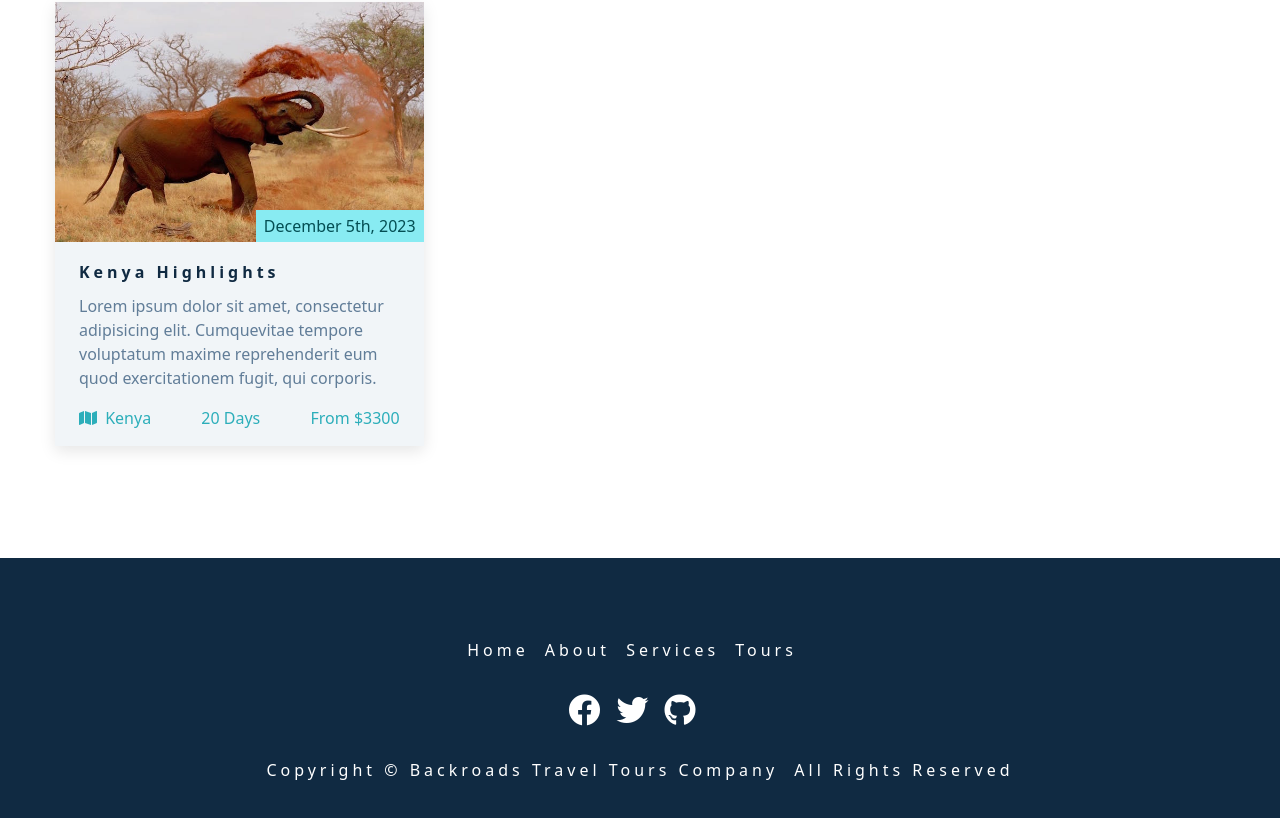
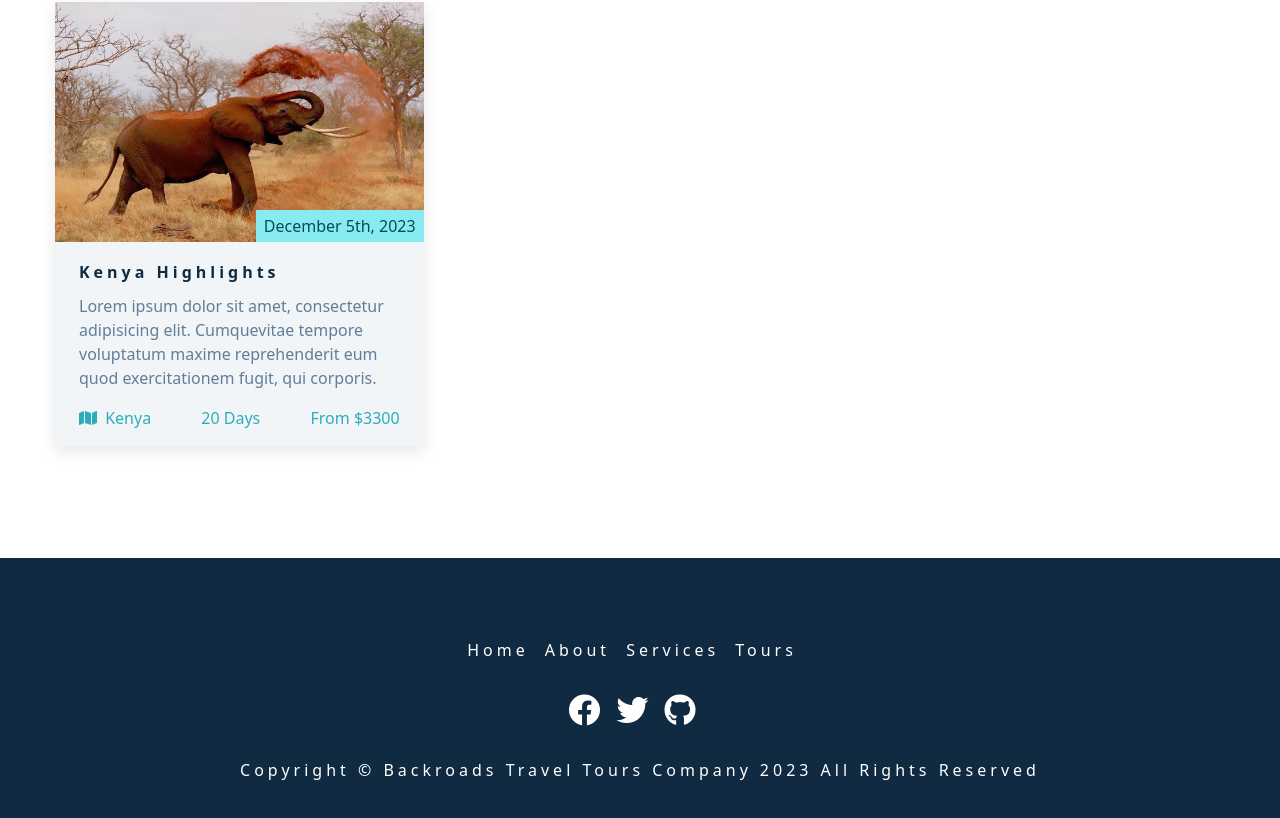
Before and after one commit to Duke-Skygawker/backroads-app, a React (Create React App) app: page / in a window 1280 px wide. Shown: the part 2561-3379 px from the top of the page. Built offline with nearby package versions, Linux system fonts and the light colour scheme.

Commit message:
updated footer date display

```diff
--- a/src/components/page_navigation/Footer.js
+++ b/src/components/page_navigation/Footer.js
@@ -21,7 +21,7 @@
         </ul>
         <p className="copyright">
           copyright &copy; Backroads travel tours company
-          <span id="date"></span> all rights reserved
+          <span id="date">{new Date().getFullYear()}</span> all rights reserved
         </p>
       </footer>
     </>
```
